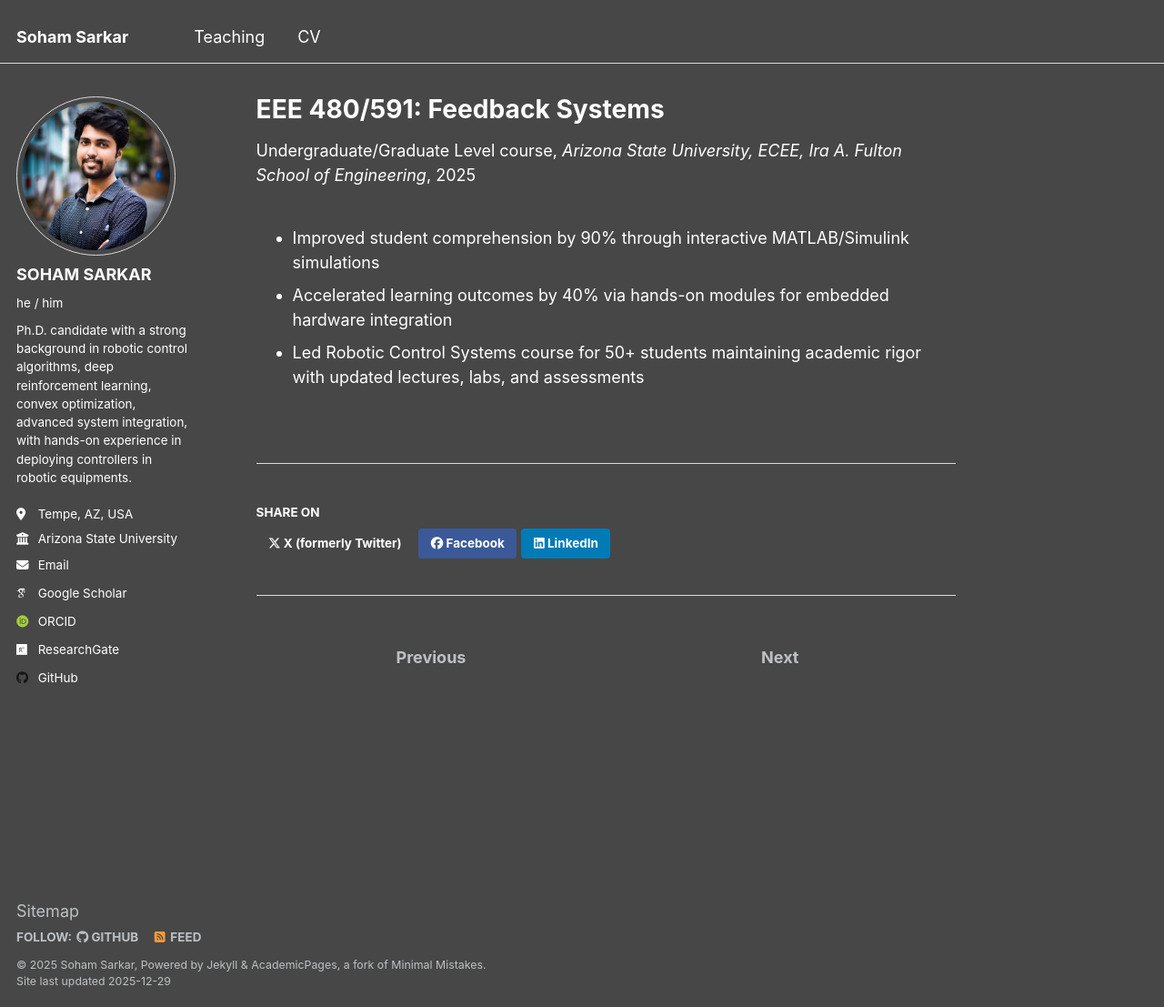
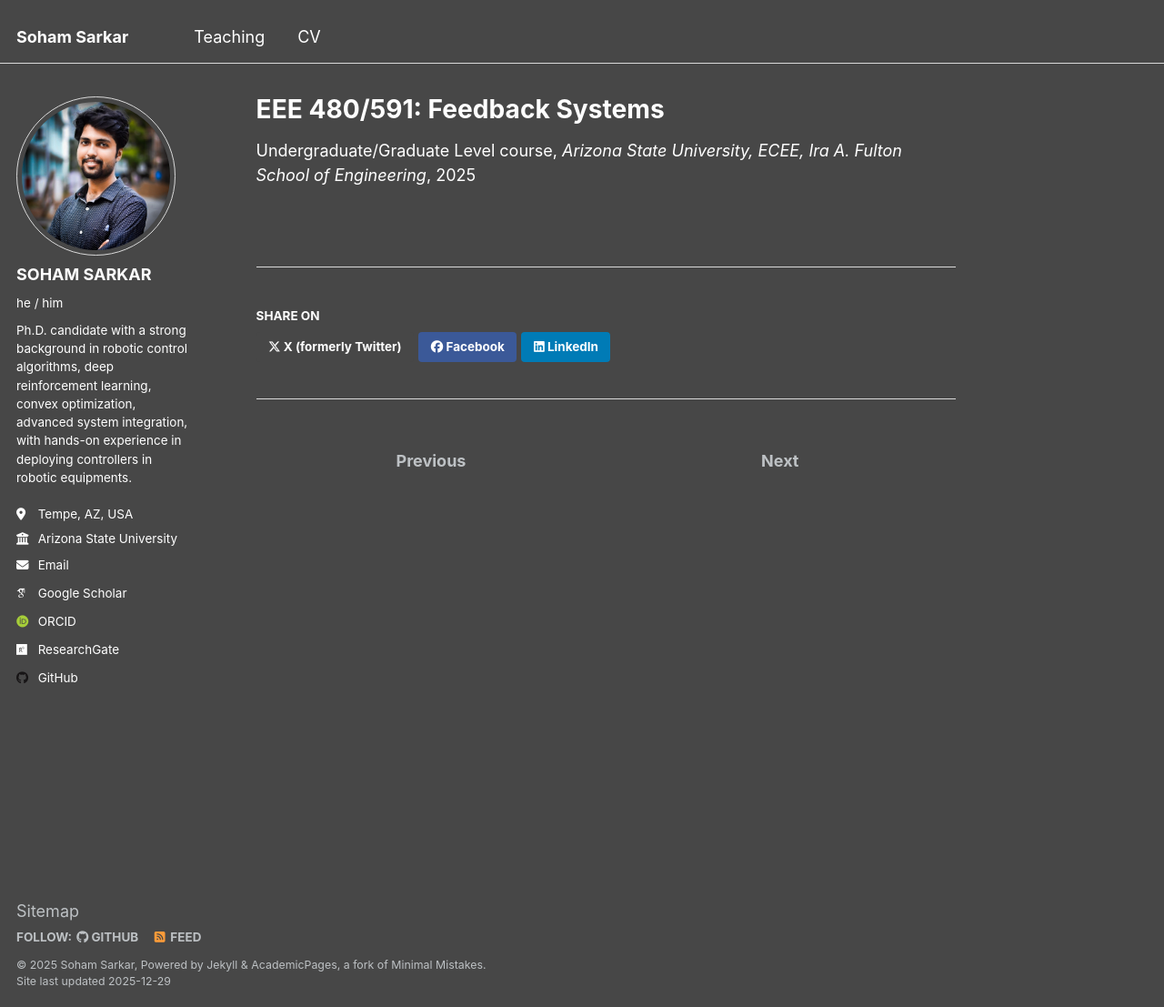
Before and after one commit to ssarka4894/ssarka4894.github.io, a Jekyll site: the page built from _teaching/2014-spring-teaching-1.md, in a window 1280 px wide and 1107 px high. Shown: the whole window at 91% size. Built offline with Jekyll 4.4.1, drawn with Linux system fonts in a browser that asks for light colours; some web fonts are replaced.

Commit message:
Remove teaching achievements from markdown file

```diff
--- a/_teaching/2014-spring-teaching-1.md
+++ b/_teaching/2014-spring-teaching-1.md
@@ -8,10 +8,6 @@ date: 08-2021 to 12-2023
 location: "TEMPE, AZ, United States"
 ---
 
- - Improved student comprehension by 90% through interactive MATLAB/Simulink simulations
- - Accelerated learning outcomes by 40% via hands-on modules for embedded hardware integration
- - Led Robotic Control Systems course for 50+ students maintaining academic rigor with updated lectures,
-labs, and assessments
 
 <!--
 Heading 1
```
